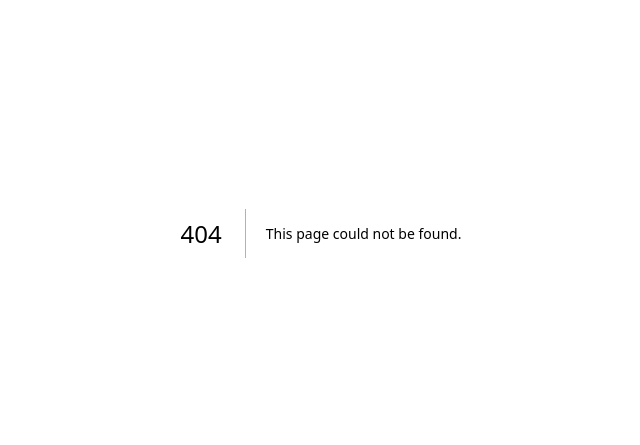
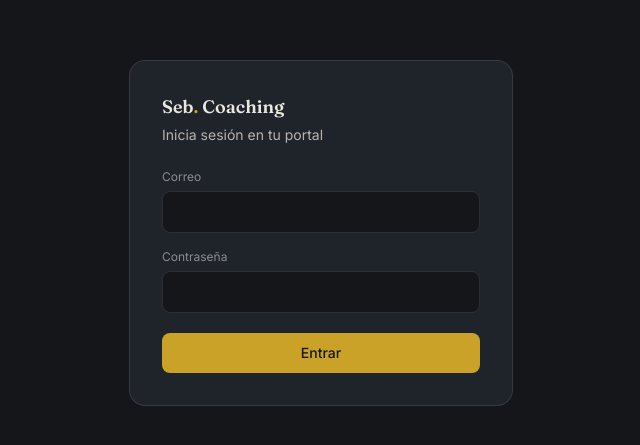
Before and after one commit to SebGom1983/coaching-platform, a Next.js app: page /login in a window 1280 px wide. Before the commit this address had no page. Shown: the part 167-612 px from the top of the page, without its empty margins (319-959 px from the left). Built offline with nearby package versions, Linux system fonts and the light colour scheme; no server answers.

Commit message:
Add files via upload

```diff
--- a/app/dictionary.ts
+++ b/app/dictionary.ts
@@ -21,4 +21,5 @@ export const dict = {
   nextLesson: { es: "Próxima clase", en: "Next lesson" },
   homework: { es: "Tarea de esta semana", en: "This week's homework" },
   progress: { es: "Tu progreso", en: "Your progress" },
+  logout: { es: "Cerrar sesión", en: "Log out" },
 };
--- a/app/layout.tsx
+++ b/app/layout.tsx
@@ -1,5 +1,6 @@
 import "./globals.css";
 import { LangProvider } from "@/lib/i18n";
+import { AuthProvider } from "@/lib/auth-context";
 import { dict } from "./dictionary";
 
 export const metadata = {
@@ -11,7 +12,9 @@ export default function RootLayout({ children }: { children: React.ReactNode })
   return (
     <html lang="es">
       <body className="font-sans">
-        <LangProvider dict={dict}>{children}</LangProvider>
+        <AuthProvider>
+          <LangProvider dict={dict}>{children}</LangProvider>
+        </AuthProvider>
       </body>
     </html>
   );
--- /dev/null
+++ b/app/login/page.tsx
@@ -0,0 +1,69 @@
+"use client";
+import { useState } from "react";
+import { useRouter } from "next/navigation";
+import { signInWithEmailAndPassword } from "firebase/auth";
+import { auth } from "@/lib/firebase";
+
+export default function LoginPage() {
+  const [email, setEmail] = useState("");
+  const [password, setPassword] = useState("");
+  const [error, setError] = useState("");
+  const [loading, setLoading] = useState(false);
+  const router = useRouter();
+
+  async function handleSubmit(e: React.FormEvent) {
+    e.preventDefault();
+    setError("");
+    setLoading(true);
+    try {
+      await signInWithEmailAndPassword(auth, email, password);
+      router.push("/portal");
+    } catch (err: any) {
+      setError("Correo o contraseña incorrectos.");
+    } finally {
+      setLoading(false);
+    }
+  }
+
+  return (
+    <div className="min-h-screen flex items-center justify-center px-6">
+      <form
+        onSubmit={handleSubmit}
+        className="bg-card border border-white/10 rounded-2xl p-8 w-full max-w-sm"
+      >
+        <div className="font-serif font-semibold text-lg mb-1">
+          Seb<span className="text-gold">.</span> Coaching
+        </div>
+        <p className="text-chalkDim text-sm mb-6">Inicia sesión en tu portal</p>
+
+        <label className="block text-xs text-muted mb-1.5">Correo</label>
+        <input
+          type="email"
+          required
+          value={email}
+          onChange={(e) => setEmail(e.target.value)}
+          className="w-full bg-ink border border-white/10 rounded-lg px-3 py-2.5 mb-4 text-sm outline-none focus:border-gold"
+        />
+
+        <label className="block text-xs text-muted mb-1.5">Contraseña</label>
+        <input
+          type="password"
+          required
+          value={password}
+          onChange={(e) => setPassword(e.target.value)}
+          className="w-full bg-ink border border-white/10 rounded-lg px-3 py-2.5 mb-5 text-sm outline-none focus:border-gold"
+        />
+
+        {error && <p className="text-red-400 text-sm mb-4">{error}</p>}
+
+        <button
+          type="submit"
+          disabled={loading}
+          className="w-full bg-gold text-ink font-medium text-sm py-2.5 rounded-lg disabled:opacity-50"
+        >
+          {loading ? "Entrando..." : "Entrar"}
+        </button>
+      </form>
+    </div>
+  );
+}
--- a/app/page.tsx
+++ b/app/page.tsx
@@ -18,7 +18,7 @@ export default function Home() {
           </div>
           <div className="flex items-center gap-4">
             <LangToggle />
-            <a href="#book" className="bg-gold text-ink text-sm font-medium px-5 py-2.5 rounded-lg">
+            <a href="/login" className="bg-gold text-ink text-sm font-medium px-5 py-2.5 rounded-lg">
               {t("bookLesson")}
             </a>
           </div>
@@ -34,7 +34,7 @@ export default function Home() {
             <h1 className="font-serif text-4xl md:text-5xl leading-tight mb-6">{t("heroTitle")}</h1>
             <p className="text-chalkDim max-w-md mb-9">{t("heroLead")}</p>
             <div className="flex gap-4">
-              <a href="#placement" className="bg-gold text-ink text-sm font-medium px-5 py-2.5 rounded-lg">
+              <a href="/login" className="bg-gold text-ink text-sm font-medium px-5 py-2.5 rounded-lg">
                 {t("ctaPlacement")}
               </a>
               <a href="#method" className="border border-white/10 text-sm font-medium px-5 py-2.5 rounded-lg">
@@ -49,9 +49,6 @@ export default function Home() {
                 AI-GENERATED
               </span>
               <span className="font-mono text-xs text-muted">LESSON 08</span>
-            </div>
-            <div className="font-serif text-lg mb-3">
-              {t("nextLesson") === "Next lesson" ? "This week's materials" : "Tu material de esta semana"}
             </div>
             {[
               ["Vocabulario de viajes / Travel vocabulary", "90%"],
@@ -118,8 +115,7 @@ export default function Home() {
                 <h4 className="font-serif text-xl mb-1">{p.name}</h4>
                 <div className="font-mono text-2xl text-gold my-3">{p.lessons} lessons</div>
                 <a
-                  href="#book"
-                  id={p.featured ? "book" : undefined}
+                  href="/login"
                   className={`mt-auto text-sm font-medium px-5 py-2.5 rounded-lg text-center ${
                     p.featured ? "bg-gold text-ink" : "border border-white/10"
                   }`}
--- a/app/portal/page.tsx
+++ b/app/portal/page.tsx
@@ -1,24 +1,67 @@
 "use client";
+import { useEffect, useState } from "react";
+import { useRouter } from "next/navigation";
+import { signOut } from "firebase/auth";
+import { useAuth } from "@/lib/auth-context";
+import { auth, getStudentData } from "@/lib/firebase";
 import { useLang } from "@/lib/i18n";
 import LangToggle from "../components/LangToggle";
 
-const homework = [
-  { title: "Present Perfect", status: "done", note: "10 ejercicios basados en tus errores comunes." },
-  { title: "Vocabulario de viajes", status: "pending", note: "Flashcards + 5 frases nuevas." },
-  { title: "Pronunciación", status: "pending", note: "Grabación — sonidos 'th' y 'v'." },
-  { title: "Mini quiz", status: "pending", note: "8 preguntas de repaso." },
-];
-
-const progress = [
-  ["Gramática", 82],
-  ["Escucha", 71],
-  ["Habla", 58],
-  ["Vocabulario", 90],
-  ["Escritura", 67],
-];
+type StudentData = {
+  name: string;
+  nextLesson: { title: string; date: string; time: string };
+  package: { total: number; used: number };
+  homework: { title: string; status: "done" | "pending"; note: string }[];
+  progress: Record<string, number>;
+};
 
 export default function Portal() {
+  const { user, loading: authLoading } = useAuth();
   const { t } = useLang();
+  const router = useRouter();
+  const [data, setData] = useState<StudentData | null>(null);
+  const [loadingData, setLoadingData] = useState(true);
+
+  // Redirect to login if not authenticated
+  useEffect(() => {
+    if (!authLoading && !user) {
+      router.push("/login");
+    }
+  }, [authLoading, user, router]);
+
+  // Fetch this student's own document from Firestore
+  useEffect(() => {
+    if (user) {
+      getStudentData(user.uid).then((d) => {
+        setData(d as StudentData | null);
+        setLoadingData(false);
+      });
+    }
+  }, [user]);
+
+  if (authLoading || !user) {
+    return <div className="min-h-screen flex items-center justify-center text-chalkDim">Cargando...</div>;
+  }
+
+  if (loadingData) {
+    return <div className="min-h-screen flex items-center justify-center text-chalkDim">Cargando tus datos...</div>;
+  }
+
+  if (!data) {
+    return (
+      <div className="min-h-screen flex items-center justify-center text-center px-6">
+        <div>
+          <p className="text-chalkDim mb-4">
+            Todavía no hay datos para tu cuenta. Pídele a tu profesor que cree tu perfil en Firestore
+            (colección <code className="text-gold">students</code>, documento con ID {user.uid}).
+          </p>
+          <button onClick={() => signOut(auth)} className="text-sm text-muted underline">
+            Cerrar sesión
+          </button>
+        </div>
+      </div>
+    );
+  }
 
   return (
     <div className="grid md:grid-cols-[240px_1fr] min-h-screen">
@@ -33,6 +76,12 @@ export default function Portal() {
           <a className="px-3 py-2.5 rounded-lg text-chalkDim">Progreso</a>
           <a className="px-3 py-2.5 rounded-lg text-chalkDim">Pagos</a>
         </nav>
+        <button
+          onClick={() => signOut(auth)}
+          className="text-left text-xs text-muted px-3 py-2 mb-2"
+        >
+          {t("logout")}
+        </button>
         <LangToggle />
       </aside>
 
@@ -43,12 +92,9 @@ export default function Portal() {
               {t("welcomeBack")}
             </span>
             <h1 className="font-serif text-3xl">
-              Hola, Camila <span className="text-gold">👋</span>
+              Hola, {data.name} <span className="text-gold">👋</span>
             </h1>
           </div>
-          <a href="#" className="bg-gold text-ink text-sm font-medium px-5 py-2.5 rounded-lg">
-            {t("bookLesson")}
-          </a>
         </div>
 
         <div className="grid md:grid-cols-[1.4fr_1fr] gap-5 mb-5">
@@ -56,9 +102,9 @@ export default function Portal() {
             <span className="font-mono text-xs text-sageSoft bg-sage/15 px-2.5 py-1 rounded-full">
               NEXT LESSON
             </span>
-            <h3 className="font-serif text-xl mt-4 mb-1">Business English — Meetings</h3>
+            <h3 className="font-serif text-xl mt-4 mb-1">{data.nextLesson.title}</h3>
             <div className="text-chalkDim text-sm">
-              Thursday, July 18 · <strong className="text-chalk">4:00 PM</strong>
+              {data.nextLesson.date} · <strong className="text-chalk">{data.nextLesson.time}</strong>
             </div>
           </div>
           <div className="bg-card border border-white/10 rounded-2xl p-6">
@@ -66,17 +112,21 @@ export default function Portal() {
               PACKAGE
             </span>
             <div className="font-mono text-2xl text-gold mt-3">
-              6<span className="text-base text-muted"> / 10 lessons</span>
+              {data.package.used}
+              <span className="text-base text-muted"> / {data.package.total} lessons</span>
             </div>
             <div className="w-full h-2 bg-white/10 rounded-full overflow-hidden my-3">
-              <div className="h-full bg-gold" style={{ width: "60%" }} />
+              <div
+                className="h-full bg-gold"
+                style={{ width: `${(data.package.used / data.package.total) * 100}%` }}
+              />
             </div>
           </div>
         </div>
 
         <h2 className="font-serif text-lg mt-9 mb-4">{t("homework")}</h2>
         <div className="grid md:grid-cols-2 gap-4">
-          {homework.map((h) => (
+          {data.homework.map((h) => (
             <div key={h.title} className="bg-card border border-white/10 rounded-xl p-5">
               <div className="flex justify-between items-center mb-2">
                 <h4 className="font-serif">{h.title}</h4>
@@ -95,8 +145,8 @@ export default function Portal() {
 
         <h2 className="font-serif text-lg mt-9 mb-4">{t("progress")}</h2>
         <div className="bg-card border border-white/10 rounded-2xl p-6 grid md:grid-cols-2 gap-x-8 gap-y-3">
-          {progress.map(([label, pct]) => (
-            <div key={label as string} className="flex items-center gap-3">
+          {Object.entries(data.progress).map(([label, pct]) => (
+            <div key={label} className="flex items-center gap-3">
               <span className="text-sm text-chalkDim w-24 shrink-0">{label}</span>
               <div className="flex-1 h-1.5 bg-white/10 rounded-full overflow-hidden">
                 <div className="h-full bg-sageSoft" style={{ width: `${pct}%` }} />
--- /dev/null
+++ b/lib/auth-context.tsx
@@ -0,0 +1,28 @@
+"use client";
+import { createContext, useContext, useEffect, useState, ReactNode } from "react";
+import { onAuthStateChanged, User } from "firebase/auth";
+import { auth } from "./firebase";
+
+const AuthContext = createContext<{ user: User | null; loading: boolean }>({
+  user: null,
+  loading: true,
+});
+
+export function AuthProvider({ children }: { children: ReactNode }) {
+  const [user, setUser] = useState<User | null>(null);
+  const [loading, setLoading] = useState(true);
+
+  useEffect(() => {
+    const unsub = onAuthStateChanged(auth, (u) => {
+      setUser(u);
+      setLoading(false);
+    });
+    return () => unsub();
+  }, []);
+
+  return <AuthContext.Provider value={{ user, loading }}>{children}</AuthContext.Provider>;
+}
+
+export function useAuth() {
+  return useContext(AuthContext);
+}
--- a/lib/firebase.ts
+++ b/lib/firebase.ts
@@ -1,6 +1,6 @@
 import { initializeApp, getApps } from "firebase/app";
 import { getAuth } from "firebase/auth";
-import { getFirestore } from "firebase/firestore";
+import { getFirestore, doc, getDoc } from "firebase/firestore";
 
 // TODO: replace with your own Firebase project config
 // (Firebase console → Project settings → General → Your apps → SDK config)
@@ -17,3 +17,10 @@ const app = getApps().length ? getApps()[0] : initializeApp(firebaseConfig);
 
 export const auth = getAuth(app);
 export const db = getFirestore(app);
+
+// Each student's data lives in the "students" collection, one document per
+// user, with the document ID equal to their Firebase Auth UID.
+export async function getStudentData(uid: string) {
+  const snap = await getDoc(doc(db, "students", uid));
+  return snap.exists() ? snap.data() : null;
+}
```
Also changed, not shown: 1 other file (tests, documents, lock files or other folders).
